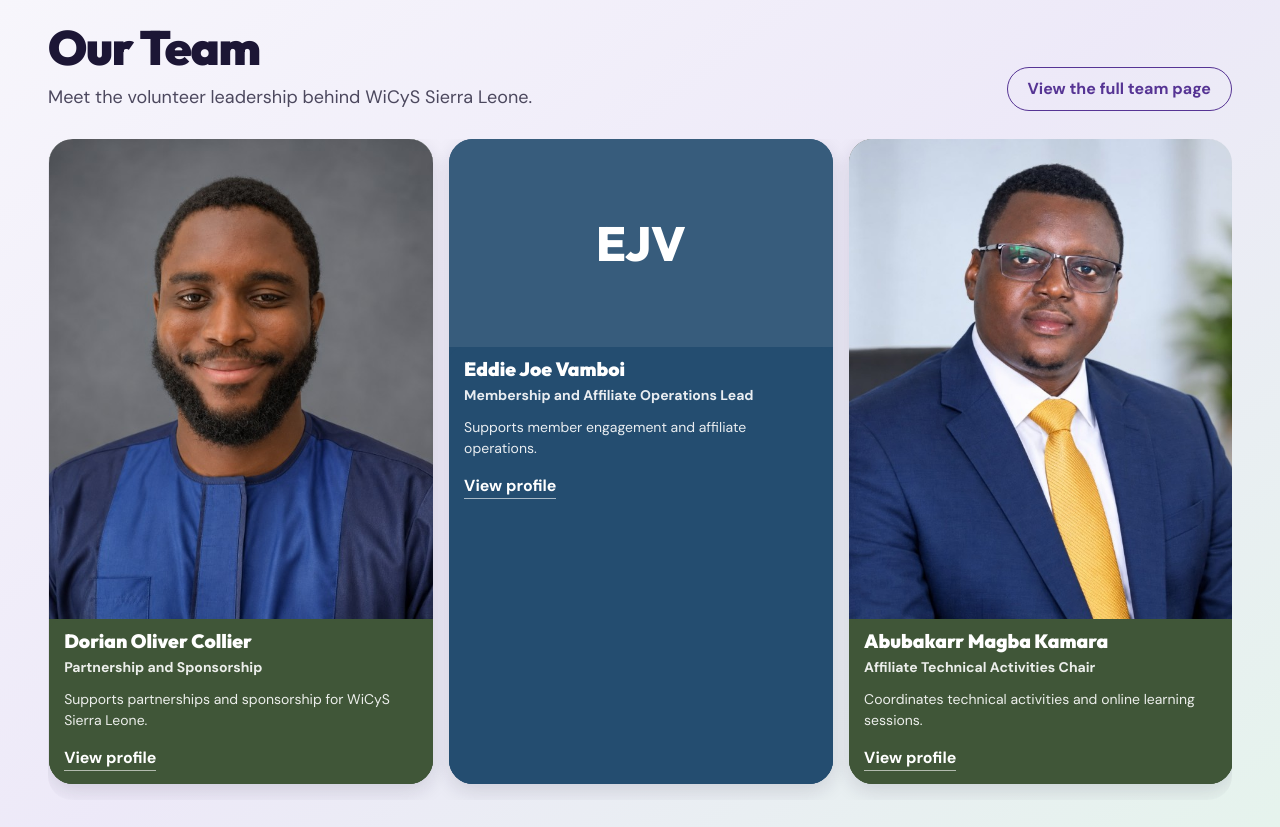
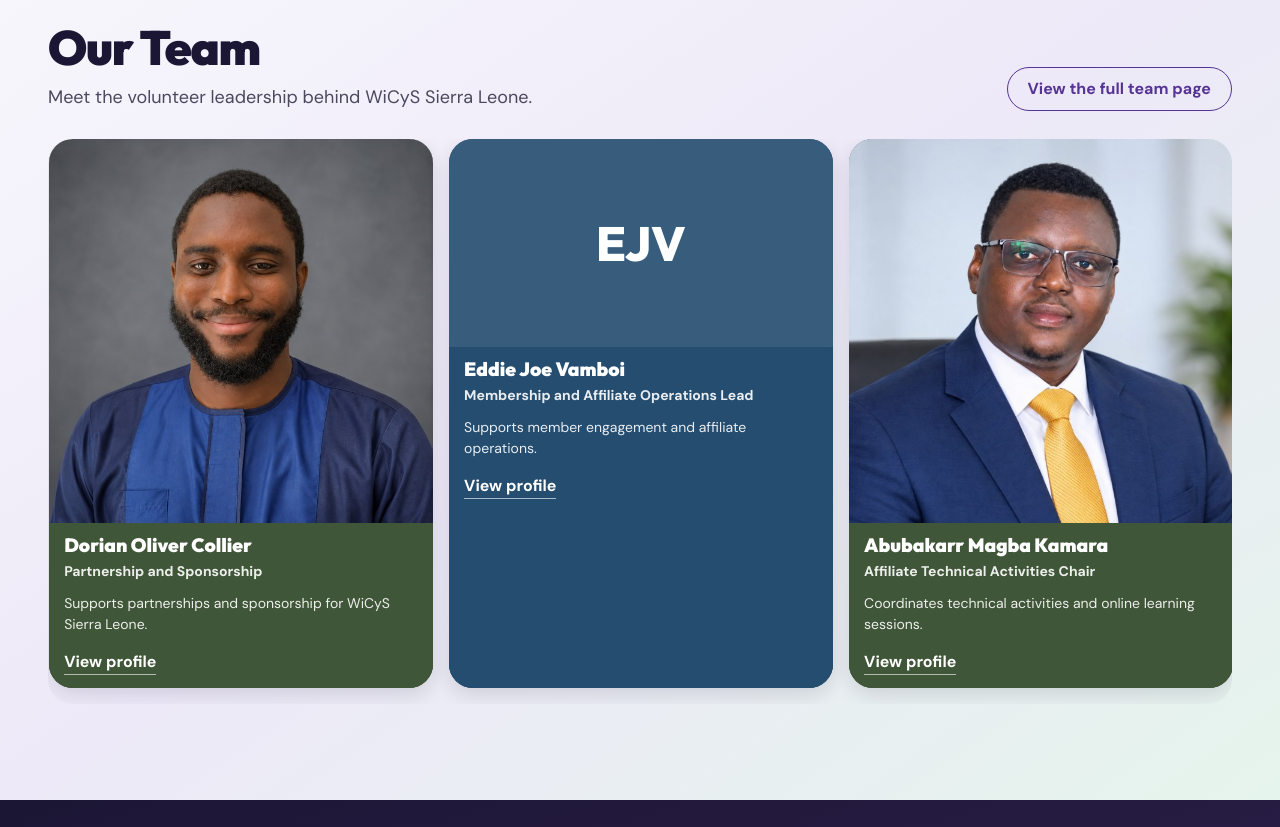
Before and after one commit to ChristianaLebbie/wicys-sierra-leone, a plain HTML site: page index.html in a window 1280 px wide. Shown: the part 3720-4547 px from the top of the page. Drawn offline with nearby package versions, Linux system fonts and the light colour scheme.

Commit message:
Shorten team portrait cards with a square crop

```diff
--- a/interactions.css
+++ b/interactions.css
@@ -161,7 +161,7 @@ main .action-card:hover { box-shadow: 0 15px 28px #21163630; }
   border-radius: .85rem .85rem 0 0;
   background-color: inherit;
 }
-.profile-card-button .profile-photo { height: auto; aspect-ratio: 4 / 5; object-fit: cover; object-position: center top; }
+.profile-card-button .profile-photo { height: auto; aspect-ratio: 1 / 1; object-fit: cover; object-position: center top; }
 .profile-dialog .profile-photo { width: min(100%, 34vh); height: auto; margin-inline: auto; }
 footer .site-email { overflow-wrap: anywhere; }
 
```
